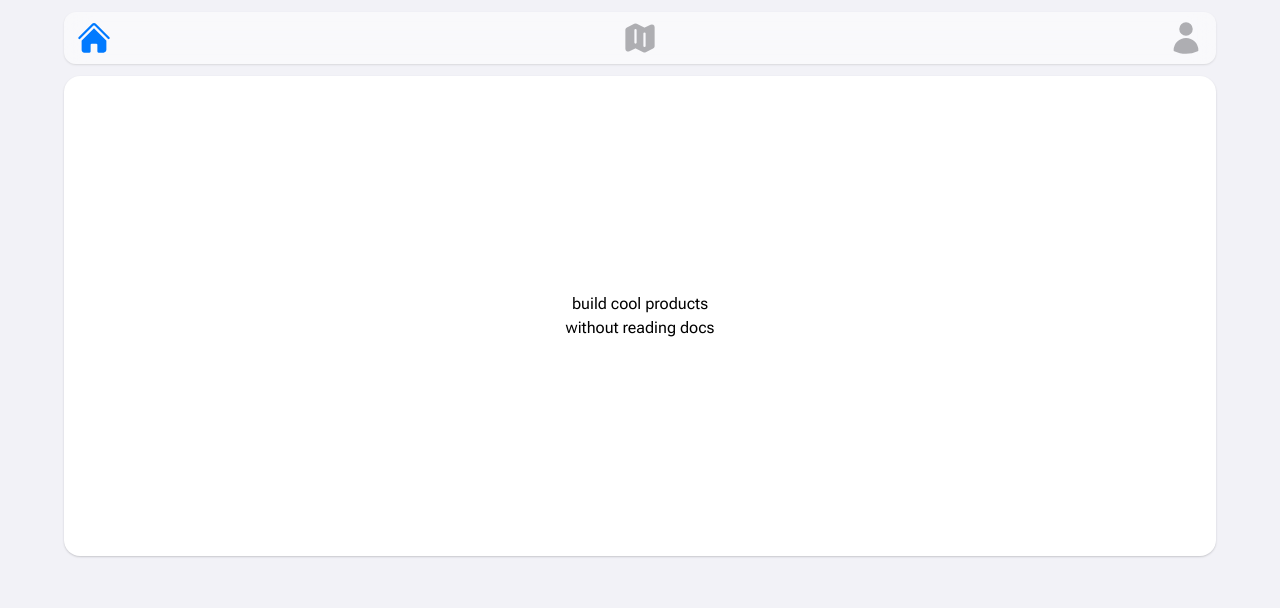
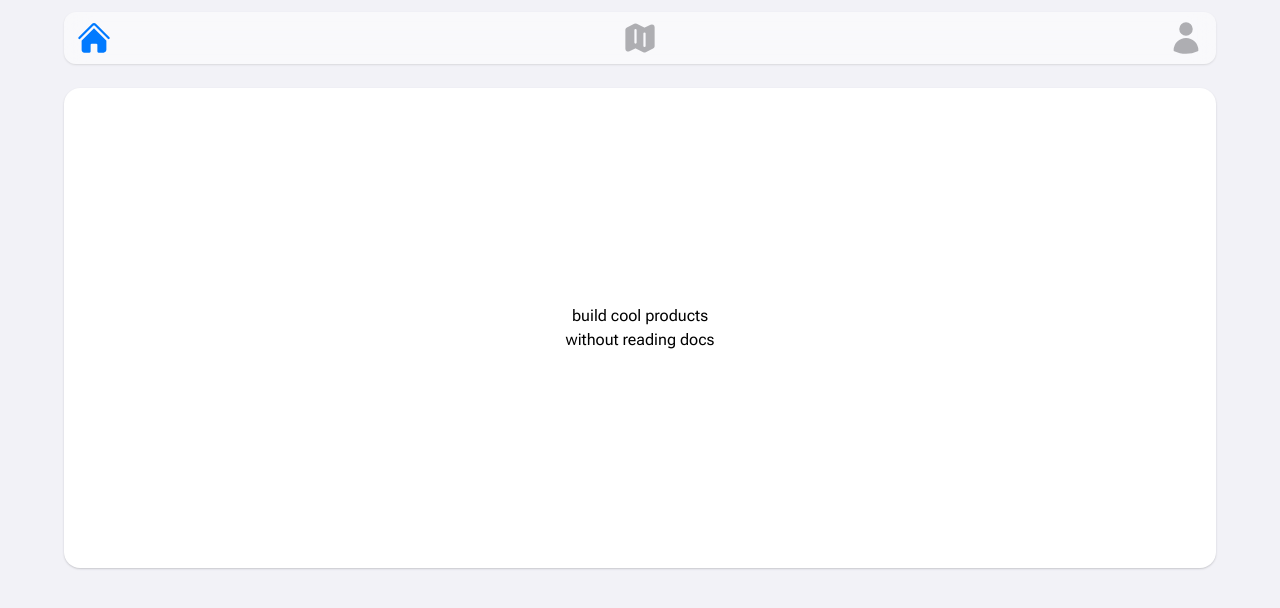
Before and after one commit to udayTanthetaa/shipends-next-app, a Next.js app: page / in a window 1280 px wide. Shown: the top 608 px of the page. Built offline with nearby package versions, Linux system fonts and the light colour scheme.

Commit message:
home update

```diff
--- a/pages/index.js
+++ b/pages/index.js
@@ -13,7 +13,7 @@ const Home = () => {
 				<link rel="icon" href="/favicon.ico" />
 			</Head>
 
-			<main className="flex flex-col items-center w-full min-h-screen bg-isGrayLightEmphasis6 place-content-start">
+			<main className="flex flex-col items-center w-full min-h-screen p-3 bg-isGrayLightEmphasis6 place-content-start">
 				<InvisibleNavbar />
 
 				<div className="flex flex-col items-center w-full max-w-6xl mt-3">
```
